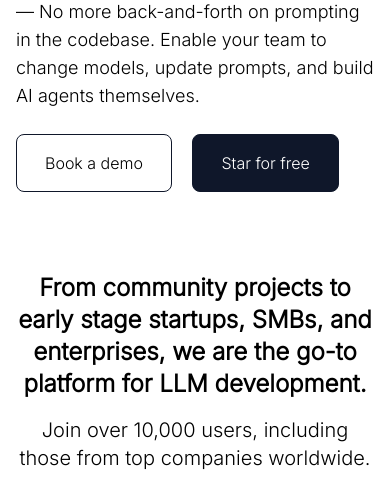
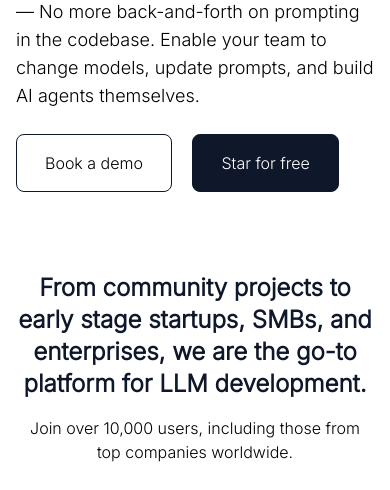
Before and after one commit to KozimovAbduvali/just-brand2, a website: page public/index.html in a window 390 px wide. Shown: the part 333-823 px from the top of the page. Drawn offline with Linux system fonts and the light colour scheme.

Commit message:
hero section

```diff
--- a/public/index.html
+++ b/public/index.html
@@ -126,16 +126,13 @@
     <!-- section 2 -->
     <section class="max-w-base text-center mx-auto px-4 md:px-6">
       <div>
-        <!-- H2 Heading -->
-        <h2 class="text-2xl md:text-4xl font-bold">
+        <h2 class="font-bold text-slate-900 text-2xl md:text-4xl">
           From community projects to early stage startups, SMBs, and enterprises, we are the go-to platform for LLM development.
         </h2>
 
-        <!-- New Paragraph -->
-        <p class="mt-4 text-xl">Join over 10,000 users, including those from top companies worldwide.</p>
+        <p class="md:text-xl mt-4">Join over 10,000 users, including those from top companies worldwide.</p>
 
 
-        <!-- Company Logos -->
         <div class="flex justify-between items-center space-x-5 mt-8 md:mt-14">
           <img src="logo1.png" alt="Company 1" class="h-11">
           <img src="logo2.png" alt="Company 2" class="h-11">
```
Also changed, not shown: public/css/styles.css.
